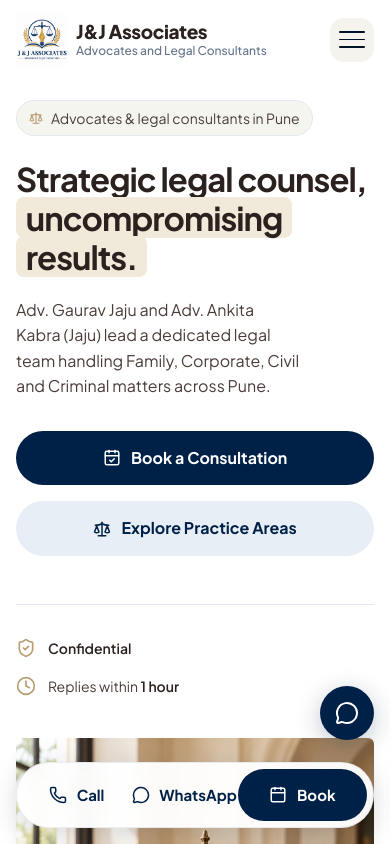
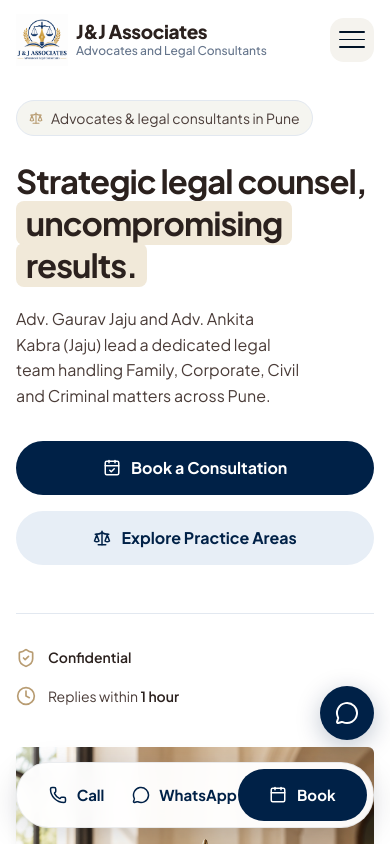
Before and after one commit to krishnaChandak044/J-J-Associates, a Next.js app: page / in a window 390 px wide. Shown: the top 844 px of the page. Built offline with nearby package versions, Linux system fonts and the light colour scheme.

Commit message:
Fix mobile hero heading line spacing

```diff
--- a/src/components/home/Hero/Hero.module.css
+++ b/src/components/home/Hero/Hero.module.css
@@ -215,10 +215,16 @@
 
 @media (max-width: 420px) {
   .hero { padding-top: calc(var(--header-height, 80px) + 1.25rem); }
-  .title { font-size: clamp(1.75rem, 8.4vw, 2.2rem); }
+  .title {
+    font-size: clamp(1.75rem, 8.4vw, 2.2rem);
+    line-height: 1.28;
+    text-wrap: pretty;
+  }
   .highlightText {
     display: inline;
     white-space: normal;
+    line-height: inherit;
+    padding-block: 0.04em;
     -webkit-box-decoration-break: clone;
     box-decoration-break: clone;
   }
```
